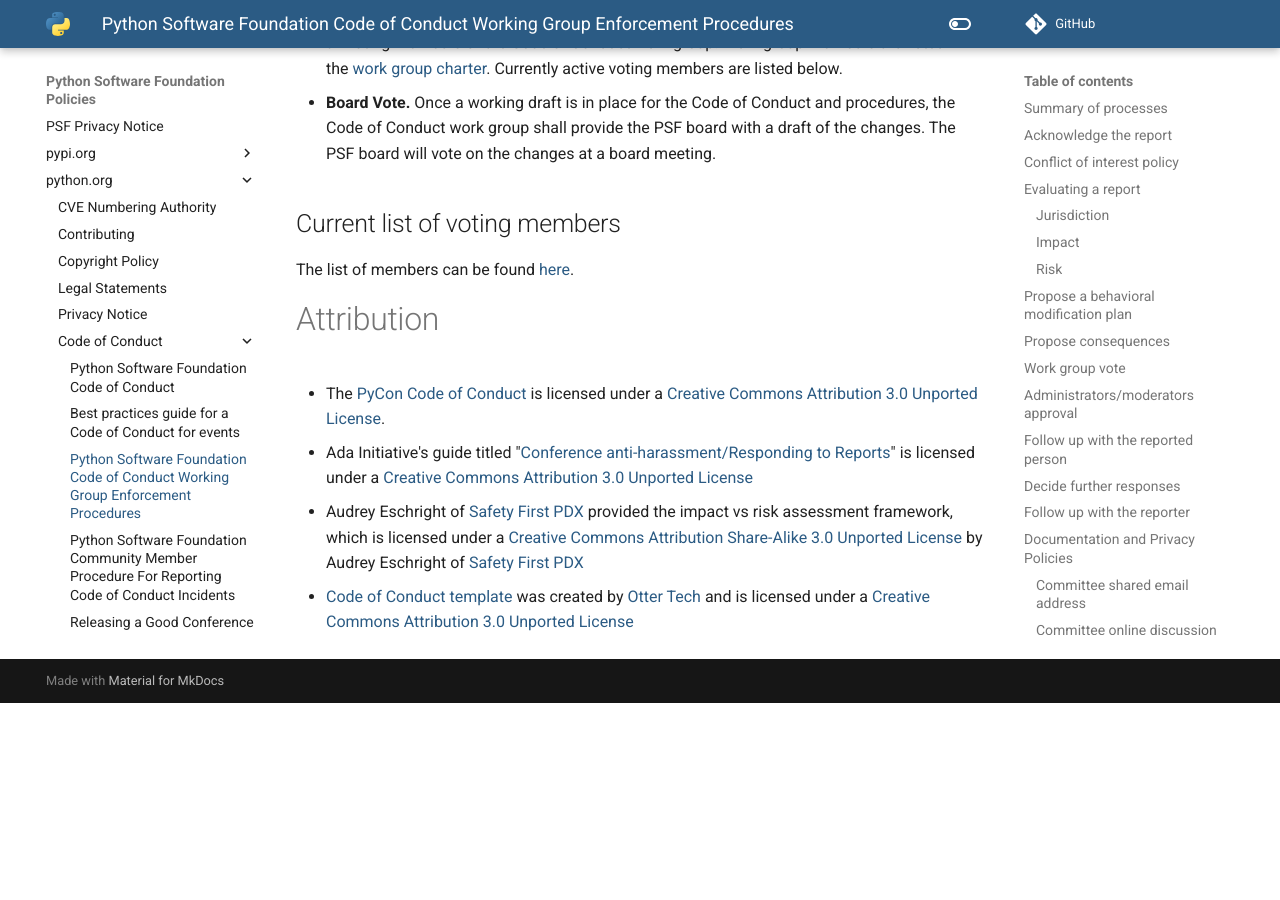
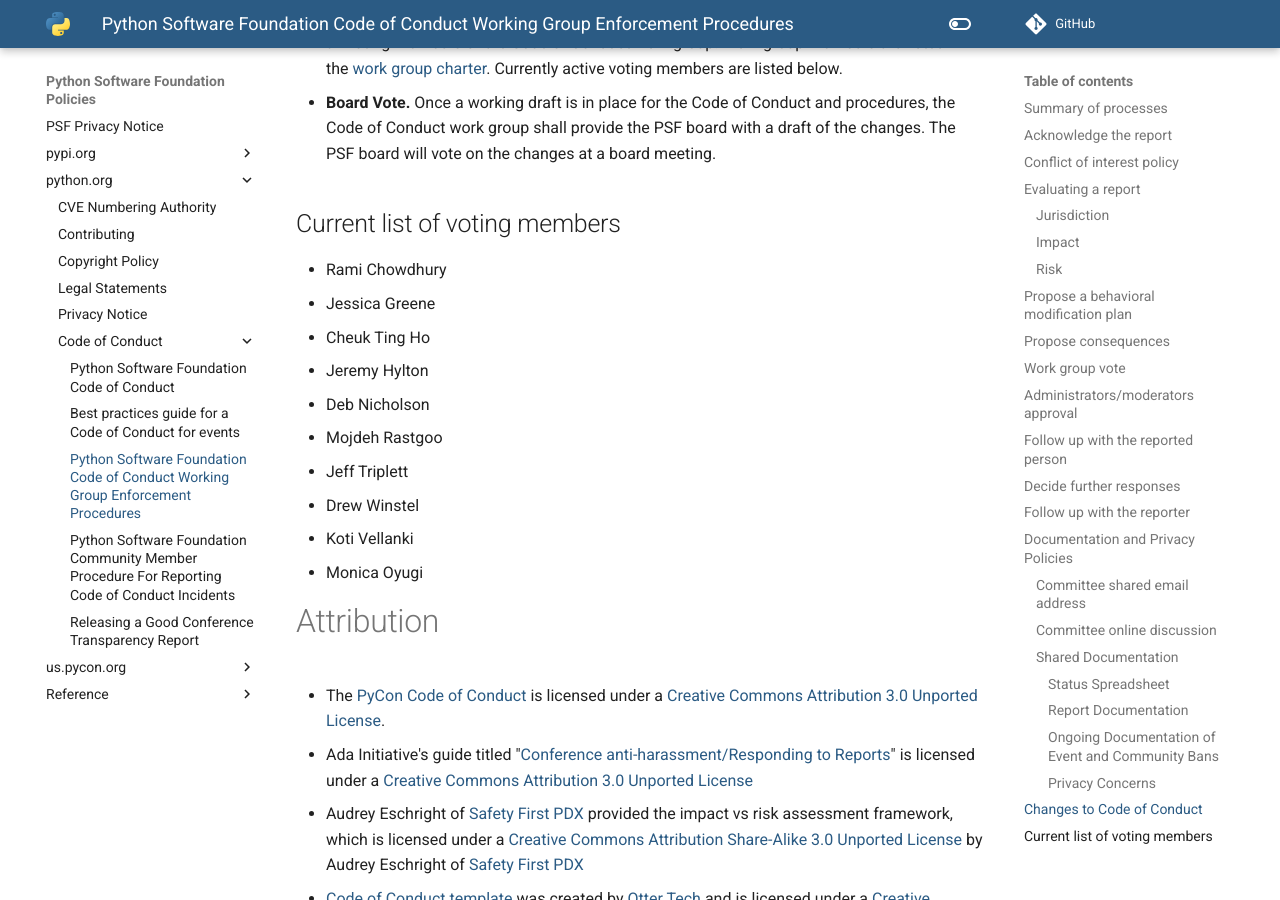
Before and after one commit to psf/policies, an MkDocs documentation site: the page built from docs/python.org/code-of-conduct/Enforcement-Procedures.md, in a window 1280 px wide and 900 px high, scrolled down 8509 px. Built offline with MkDocs 1.6.1 and Material for MkDocs 9.7.7, drawn with Linux system fonts in a browser that asks for light colours; comment, search, counter and statistics services are not loaded; before the commit the page ends 9212 px from its top, so only the background shows below that.

Commit message:
Restore voting members list and remove broken wiki link (#61)
The wiki link added in #49 is no longer valid. This restores the
inline voting members list and removes former members and the
advisers section.

```diff
--- a/docs/python.org/code-of-conduct/Enforcement-Procedures.md
+++ b/docs/python.org/code-of-conduct/Enforcement-Procedures.md
@@ -238,7 +238,16 @@
 
 ## Current list of voting members
 
-The list of members can be found [here](https://wiki.python.org/psf/ConductWG/Charter#List_of_Participants.2FWho_we_are).
+* Rami Chowdhury
+* Jessica Greene
+* Cheuk Ting Ho
+* Jeremy Hylton
+* Deb Nicholson
+* Mojdeh Rastgoo
+* Jeff Triplett
+* Drew Winstel
+* Koti Vellanki
+* Monica Oyugi
 
 # Attribution
 
```
